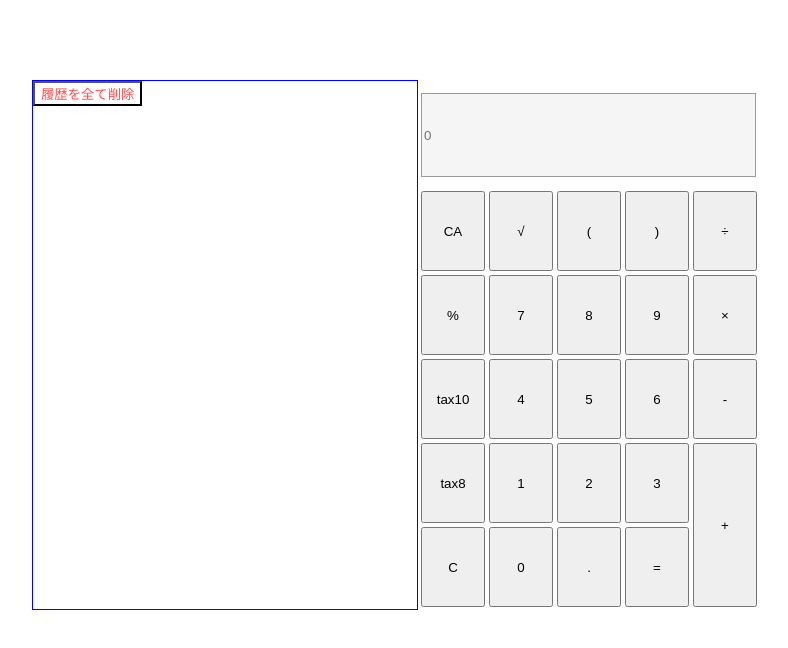
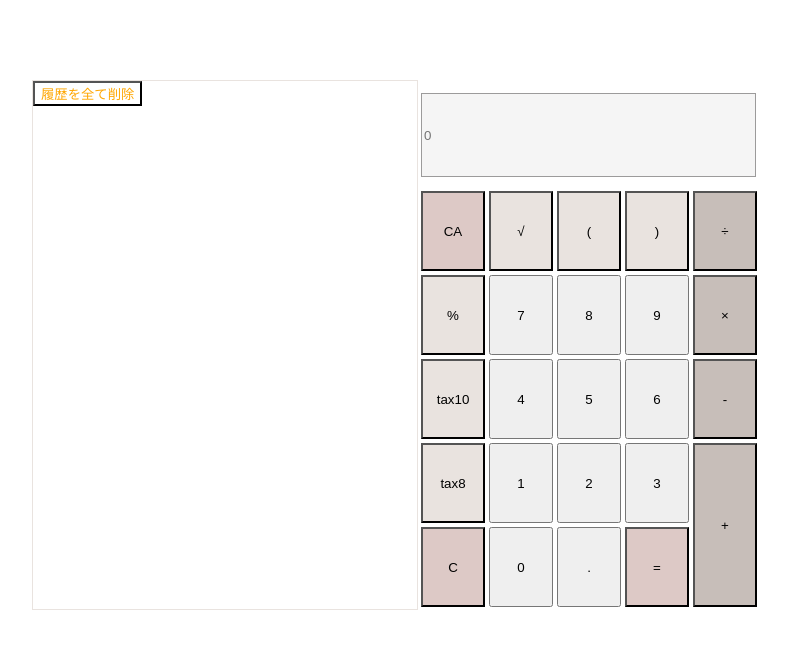
Before and after one commit to yasu828/calculator, a Vue app: page / in a window 1280 px wide. Shown: the top 648 px of the page, without its empty margins (244-1032 px from the left). Built offline with nearby package versions, Linux system fonts and the light colour scheme.

Commit message:
各ボタンのbackground-color

```diff
--- a/src/App.vue
+++ b/src/App.vue
@@ -16,7 +16,7 @@
               :rowspan="btnCell.rowspan || 2"
               class="btnAdd"
               >
-            <button class="btnsize"
+            <button class="btnsize" :class="`${btnCell}`"
                     @click="answerResult(btnCell)">
               {{btnCell}}
             </button>
@@ -25,7 +25,7 @@
               :key="x" class="btn"
               :colspan="btnCell.colspan || 1"
               >
-            <button class="btnsize"
+            <button class="btnsize" :class="`${btnCell}`"
                     @click="answerResult(btnCell)">
               {{btnCell}}
             </button>
@@ -47,7 +47,7 @@ export default {
   data(){
     const btnNumber = [
         [""],
-        ['CA',     '√', '(', ')', '÷'],
+        ['CA',    '√', '(', ')', '÷'],
         ['%',     '7', '8', '9', '×'],
         ['tax10', '4', '5', '6', '-'],
         ['tax8',  '1', '2', '3', '+'],
@@ -108,14 +108,14 @@ ul{
 .list{
   height: 66vh;
   width: 30vw;
-  border: blue solid 1px;
+  border: #e9e3df solid 1px;
   font-size: 80%;
   overflow: scroll
 }
 
 .deleteBtn{
   background-color: rgba(255, 255, 255, 0.1);
-  color: rgba(255, 0, 0, 0.700);
+  color: #ffa600;
 }
 
 .answer{
@@ -136,4 +136,14 @@ ul{
   height: 100%;
   width: 100%;
 }
+
+.\+, .\-, .×, .÷{
+  background-color: #c7beb9;
+}
+.\), .\(, .√, .\%, .tax10, .tax8{
+  background-color: #e9e3df;
+}
+.CA, .C, .\={
+  background-color: #ddc9c6;
+}
 </style>
```
